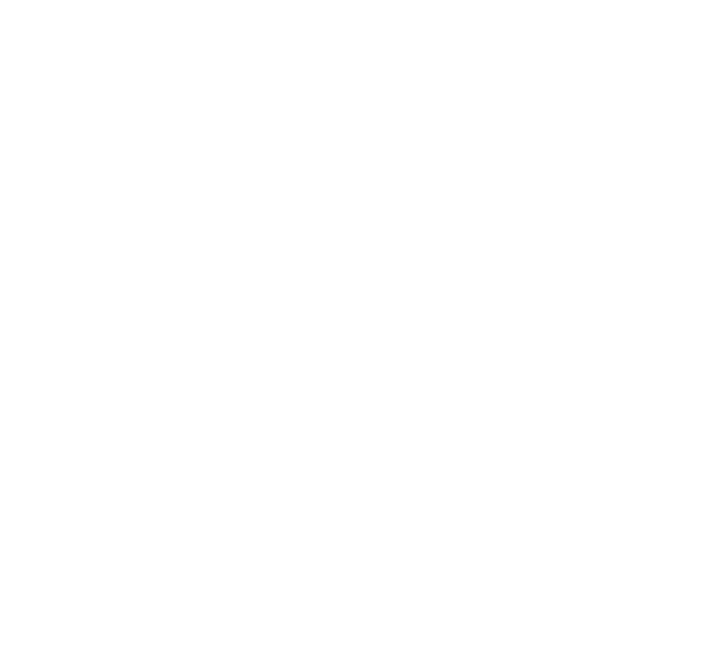
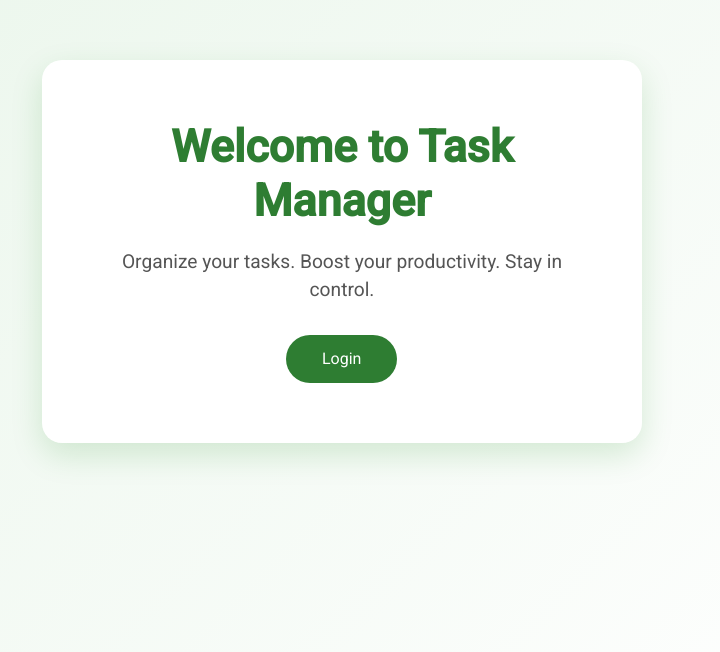
Before and after one commit to chamuda-arangalla/task-manager-treinetic, an Angular app in the folder frontend/: page / in a window 1280 px wide. Shown: the part 148-800 px from the top of the page, without its empty margins (298-1018 px from the left). Built offline with nearby package versions, Linux system fonts and the light colour scheme.

Commit message:
Implement a defualt path UI.

```diff
--- a/frontend/src/app/app.routes.ts
+++ b/frontend/src/app/app.routes.ts
@@ -4,8 +4,10 @@
 import { DashboardComponent } from './pages/dashboard/dashboard.component';
 import { TaskFormComponent } from './pages/task-form/task-form.component';
 import { TaskUpdateFormComponent } from './pages/task-update-form/task-update-form.component';
+import { LandingComponent } from './shared/landing/landing.component';
 
 export const routes: Routes = [
+    { path: '', component: LandingComponent },
     { path:'login',component:LoginComponent},
     { path:'signup',component:SignupComponent},
     { path:'dashboard',component:DashboardComponent},
--- a/frontend/src/app/pages/task-update-form/task-update-form.component.ts
+++ b/frontend/src/app/pages/task-update-form/task-update-form.component.ts
@@ -1,11 +1,36 @@
-import { Component } from '@angular/core';
+import { CommonModule } from '@angular/common';
+import { Component, OnInit } from '@angular/core';
+import { FormBuilder, FormGroup } from '@angular/forms';
+import { TaskService } from '../../services/task.service';
 
 @Component({
   selector: 'app-task-update-form',
-  imports: [],
+  imports: [ CommonModule],
   templateUrl: './task-update-form.component.html',
   styleUrl: './task-update-form.component.css'
 })
-export class TaskUpdateFormComponent {
+export class TaskUpdateFormComponent implements OnInit{
+
+    // taskEdit!: FormGroup;
+
+    // constructor(private fb: FormBuilder, private taskService: TaskService) {
+    //   this.initializeForm();
+    // }
+//   async updateTask() {
+//     if (this.updateForm.valid && this.itemId) {
+//       const updatedItem: updateRequest = this.updateForm.value;
+//       try {
+//         const data = await this.itemService.updateItemById(this.itemId, updatedItem);
+//         console.log('task updated successfully:', data);
+//         this.router.navigate(['/dashboard']);
+//       } catch (error) {
+//         console.log('Error updating task by ID:', error);
+//       }
+//     }
+//   }
+
+  ngOnInit(): void {
+    throw new Error('Method not implemented.');
+  }
 
 }
--- a/frontend/src/app/services/task.service.ts
+++ b/frontend/src/app/services/task.service.ts
@@ -52,4 +52,14 @@
       console.log('Error while deleting a task:',error);
     }
   }
+
+  //update a task
+  async updateTask(id:String,task:Task){
+    try {
+      const response = await axios.put(`${this.API_URL}/tasks/${id}`,task)
+      return response.data;
+    } catch (error) {
+      console.log('Error while updating a task:',error);
+    }
+  }
 }
--- /dev/null
+++ b/frontend/src/app/shared/landing/landing.component.css
@@ -0,0 +1,105 @@
+body {
+    margin: 0;
+    padding: 0;
+    font-family: 'Roboto', sans-serif;
+  }
+
+  .welcome-container {
+    display: flex;
+    justify-content: center;
+    align-items: center;
+    height: 100vh;
+    background: linear-gradient(135deg, #e8f5e9, #ffffff);
+    overflow: hidden;
+  }
+
+  .welcome-box {
+    background-color: #ffffff;
+    padding: 60px;
+    border-radius: 20px;
+    box-shadow: 0 12px 32px rgba(0, 128, 0, 0.15);
+    text-align: center;
+    max-width: 600px;
+    animation: fadeInScale 1s ease-out forwards;
+  }
+
+  .welcome-title {
+    font-size: 2.8rem;
+    font-weight: 700;
+    color: #2e7d32;
+    margin-bottom: 20px;
+    opacity: 0;
+  }
+
+  .welcome-subtitle {
+    font-size: 1.2rem;
+    color: #555;
+    margin-bottom: 30px;
+    opacity: 0;
+  }
+
+  .login-btn {
+    padding: 12px 36px;
+    background-color: #2e7d32;
+    color: white;
+    font-size: 1rem;
+    border: none;
+    border-radius: 30px;
+    cursor: pointer;
+    transition: transform 0.3s ease, background-color 0.3s ease;
+    opacity: 0;
+  }
+
+  .login-btn:hover {
+    background-color: #256d28;
+    transform: scale(1.05);
+  }
+
+  /* Animations */
+  @keyframes fadeInScale {
+    from {
+      opacity: 0;
+      transform: scale(0.95);
+    }
+    to {
+      opacity: 1;
+      transform: scale(1);
+    }
+  }
+
+  @keyframes fadeUp {
+    from {
+      transform: translateY(30px);
+      opacity: 0;
+    }
+    to {
+      transform: translateY(0);
+      opacity: 1;
+    }
+  }
+
+  @keyframes popIn {
+    0% {
+      transform: scale(0.8);
+      opacity: 0;
+    }
+    100% {
+      transform: scale(1);
+      opacity: 1;
+    }
+  }
+
+  .animate-fade-up {
+    animation: fadeUp 1s ease-out forwards;
+    animation-delay: 0.2s;
+  }
+
+  .animate-fade-up-delay {
+    animation: fadeUp 1s ease-out forwards;
+    animation-delay: 0.5s;
+  }
+
+  .animate-pop-in {
+    animation: popIn 0.6s ease forwards;
+    animation-delay: 1s;
+  }
--- /dev/null
+++ b/frontend/src/app/shared/landing/landing.component.html
@@ -0,0 +1,9 @@
+<div class="welcome-container">
+    <div class="welcome-box animate-slide-in">
+      <h1 class="welcome-title animate-fade-up">Welcome to Task Manager</h1>
+      <p class="welcome-subtitle animate-fade-up-delay">Organize your tasks. Boost your productivity. Stay in control.</p>
+      <a href="/login">
+        <button class="login-btn animate-pop-in">Login</button>
+      </a>
+    </div>
+  </div>
--- a/frontend/src/index.html
+++ b/frontend/src/index.html
@@ -10,7 +10,7 @@
   <link href="https://fonts.googleapis.com/icon?family=Material+Icons" rel="stylesheet">
   <link rel="stylesheet" href="https://cdn.jsdelivr.net/npm/bootstrap@4.0.0/dist/css/bootstrap.min.css" integrity="sha384-Gn5384xqQ1aoWXA+058RXPxPg6fy4IWvTNh0E263XmFcJlSAwiGgFAW/dAiS6JXm" crossorigin="anonymous">
 </head>
-<body class="mat-typography">
+<body>
   <app-root></app-root>
 </body>
 </html>
```
Also changed, not shown: frontend/src/app/shared/landing/landing.component.ts (added, +11 -0 lines), 1 other file (tests, documents, lock files or other folders).
